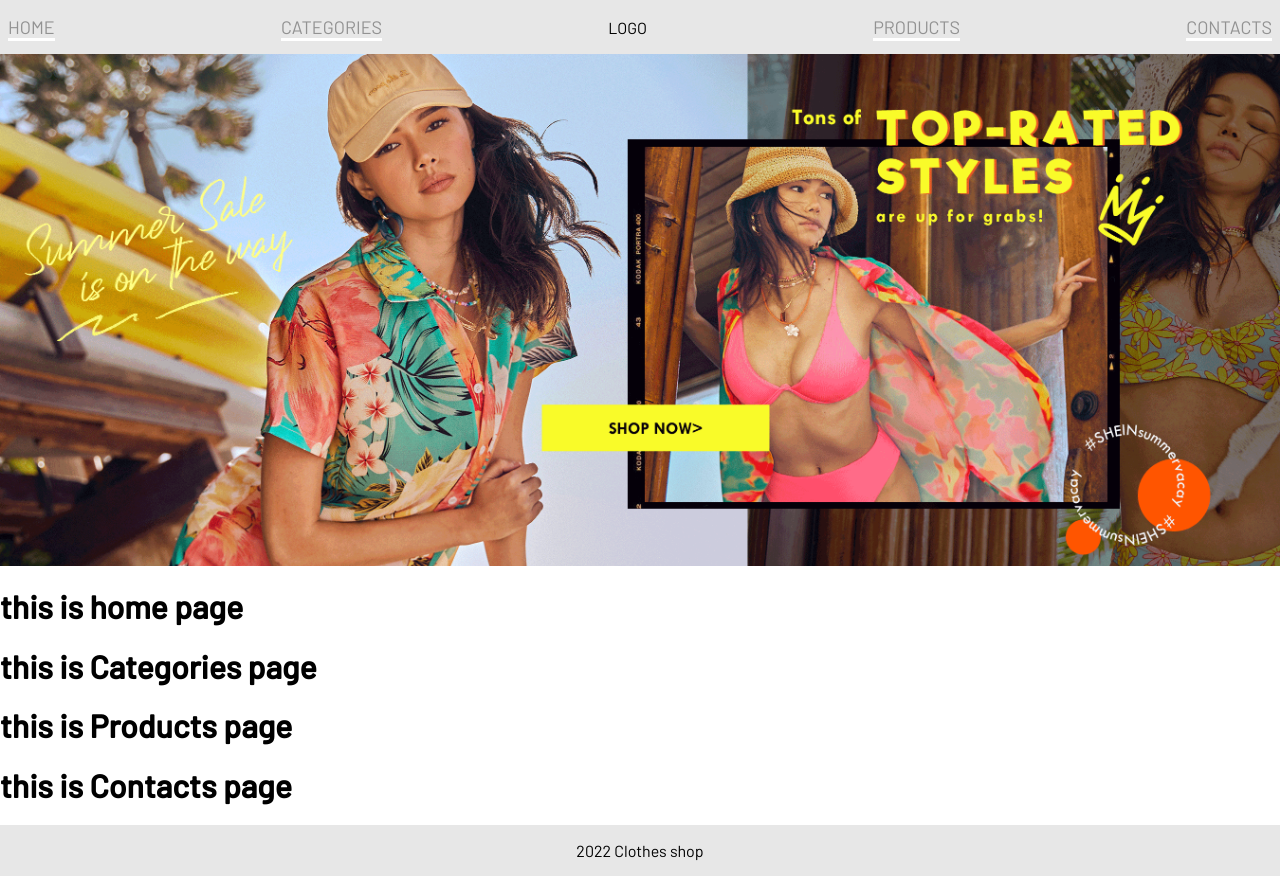
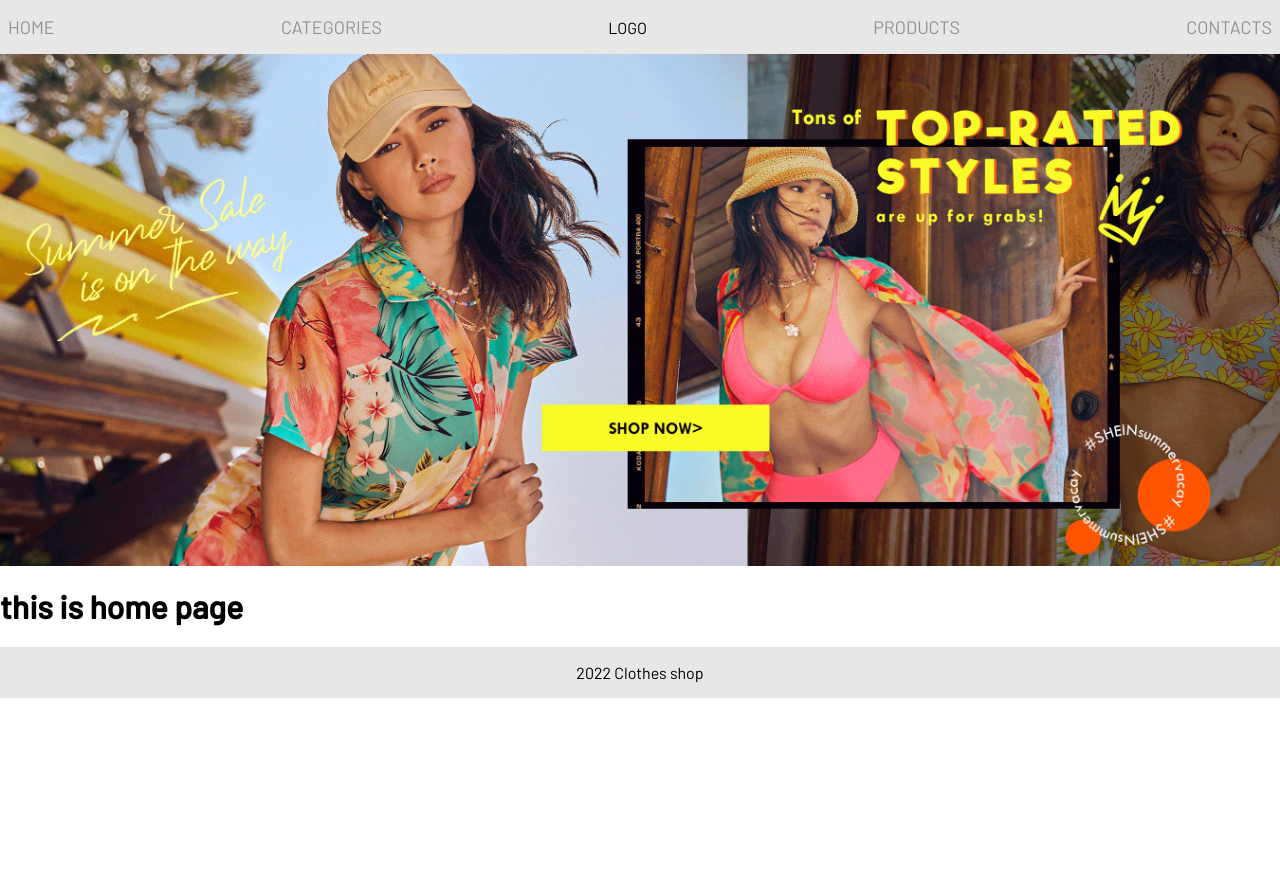
Before and after one commit to KubatovaTatyna/clothes-shop, a React (Create React App) app: page / in a window 1280 px wide. After the commit the page ends 800 px from the top, so only its background shows below. Built offline with nearby package versions, Linux system fonts and the light colour scheme.

Commit message:
import and use react router dom

```diff
--- a/src/App.js
+++ b/src/App.js
@@ -6,16 +6,21 @@ import Home from "./pages/Home";
 import Contacts from "./pages/Contacts";
 import Products from "./pages/Products";
 import Categories from "./pages/Categories";
+import { Route, Router, Routes } from "react-router-dom";
 
 function App() {
   return (
     <div className="App">
       <Nav />
       <Header />
-      <Home />
-      <Categories />
-      <Products />
-      <Contacts />
+
+      <Routes>
+        <Route path='/' element={<Home />}/>
+        <Route path='/products' element={<Products />} />
+        <Route path='/categories' element={<Categories />} />
+        <Route path='/contacts' element={<Contacts />} />
+      </Routes>
+
       <Footer />
     </div>
   );
--- a/src/components/Nav/Nav.js
+++ b/src/components/Nav/Nav.js
@@ -6,7 +6,7 @@ const Nav = () => {
   return (
     <nav className={classes.Nav}>
       <ul>
-        <NavItem url='/home' active>Home</NavItem>
+        <NavItem url='/'>Home</NavItem>
         <NavItem url='/categories'>Categories</NavItem>
         <Logo />
         <NavItem url='/products'>Products</NavItem>
--- a/src/components/Nav/NavItem/NavItem.js
+++ b/src/components/Nav/NavItem/NavItem.js
@@ -1,15 +1,11 @@
+import { NavLink } from 'react-router-dom';
 import classes from './NavItem.module.css';
 
-const NavItem = ({ url , children, active}) => {
-  const classNames = [];
-  if(active) {
-    classNames.push('active');
-  }
+const NavItem = ({ url , children}) => {
 
   return (
     <li className={classes.NavItem}>
-      <a href={url}
-      className={classes.active}>{children}</a>
+      <NavLink to={url}>{children}</NavLink>
     </li>
   );
 }
--- a/src/index.js
+++ b/src/index.js
@@ -1,12 +1,15 @@
 import React from 'react';
 import ReactDOM from 'react-dom/client';
+import { BrowserRouter } from 'react-router-dom';
 import App from './App';
 import reportWebVitals from './reportWebVitals';
 
 const root = ReactDOM.createRoot(document.getElementById('root'));
 root.render(
   <React.StrictMode>
-    <App />
+    <BrowserRouter>
+      <App />
+    </BrowserRouter>
   </React.StrictMode>
 );
 
```
